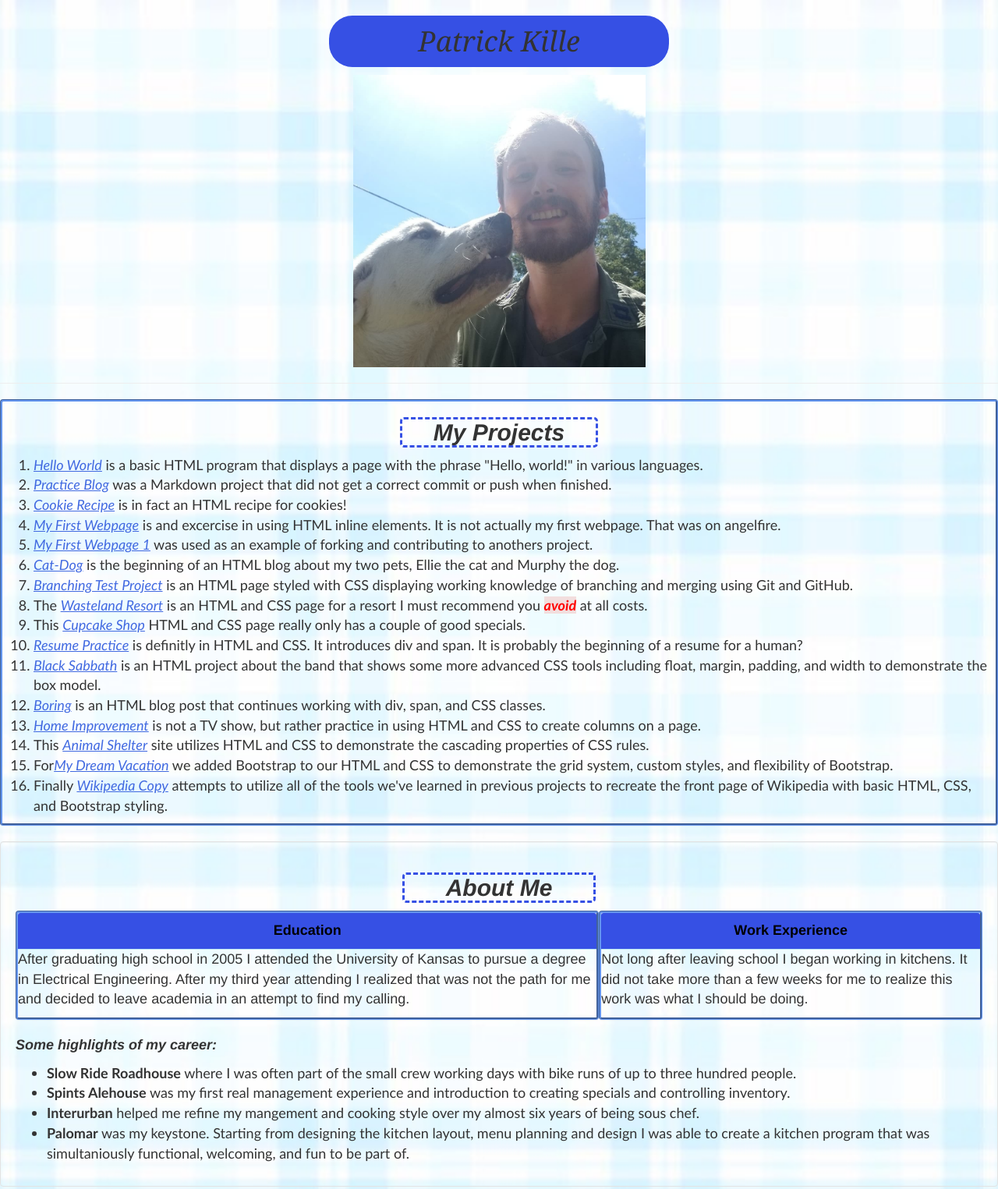
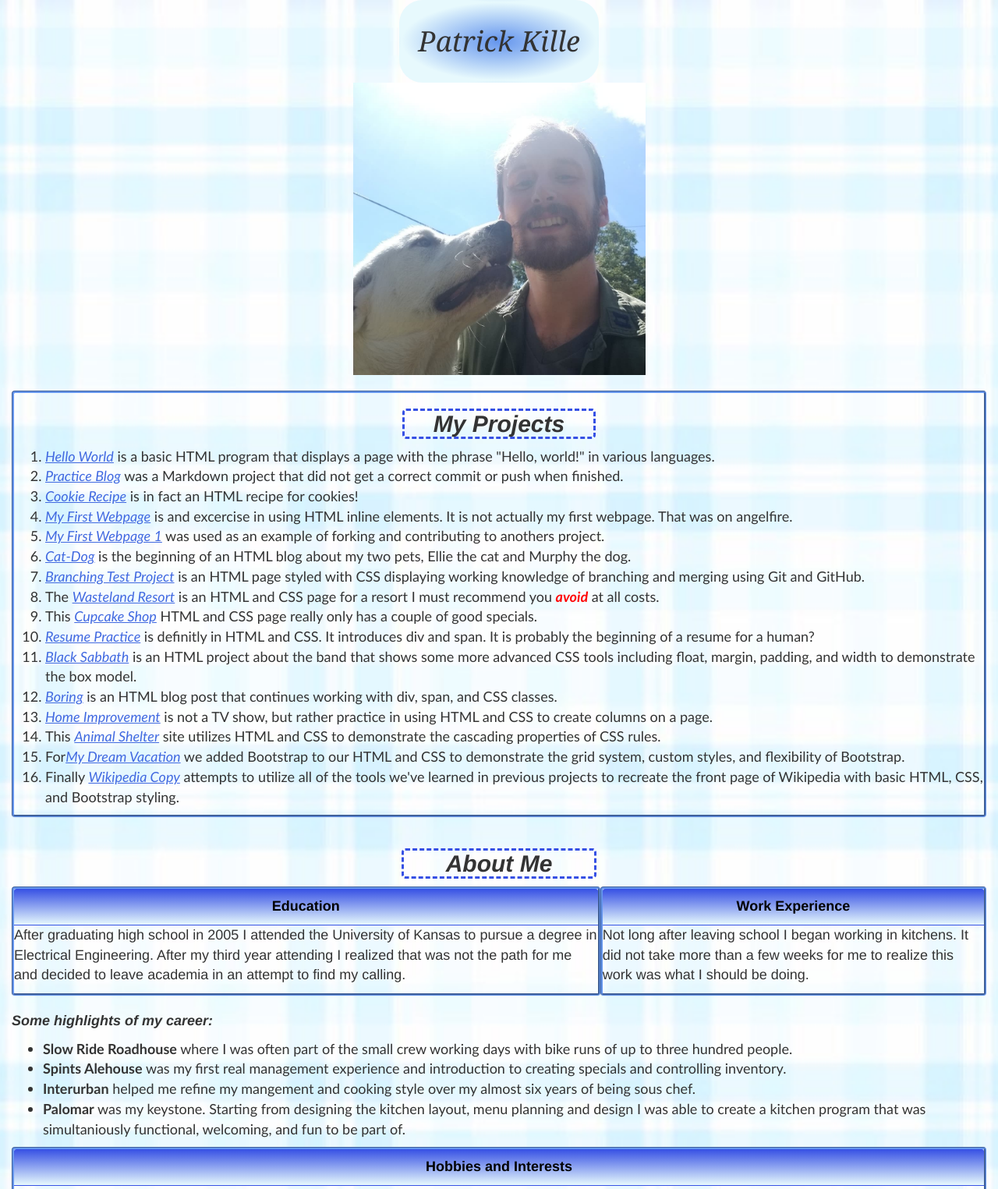
Before and after one commit to PRKille/Portfolio, a plain HTML site: page index.html in a window 1280 px wide. Shown: the top 1525 px of the page at 78% size. Drawn offline with Linux system fonts and the light colour scheme.

Commit message:
adjust some formatting and removes/replaces cluttered or extraneous code.

```diff
--- a/css/styles.css
+++ b/css/styles.css
@@ -8,19 +8,23 @@ body {
   font-family: Georgia, 'Times New Roman', Times, serif;
   font-style: italic;
   text-align: center;
-  background-color: rgb(54, 80, 228);
+  background-color: cornflowerblue;
+  background-image: radial-gradient(closest-side, cornflowerblue, #E7F9FD);
   border: solid transparent;
   border-radius: 30px;
-  padding-top: 10px;
-  padding-bottom: 10px;
-  margin-left: 33%;
-  margin-right: 33%;
+  padding-top: 30px;
+  padding-bottom: 30px;
+  margin-left: 40%;
+  margin-right: 40%;
+  margin-top: 0px;
+  margin-bottom: 0px;
 }
 
 .header img {
   max-width: 30%;
   margin-left: 35%;
   margin-right: 35%;
+  margin-bottom: 20px;
 }
 
 .panel {
@@ -33,7 +37,7 @@ strong {
   font-style: oblique;
 }
 
-.bg-danger {
+.bad {
   color: red;
 }
 
@@ -59,9 +63,10 @@ li {
   background-color: transparent;
 }
 
-.panel-info>.panel-heading {
-  background-color: rgb(54, 80, 228);
+.about{
+  background-image: linear-gradient(rgb(54, 80, 228), #E7F9FD);
 }
+
 .panel-title {
   font-size: large;
   font-weight: bolder;
--- a/index.html
+++ b/index.html
@@ -9,13 +9,14 @@
 <body>
   <div class="container-fluid header">
     <div class="row">
-      <h1 class="rounded-circle">Patrick Kille</h1>
+      <h1>Patrick Kille</h1>
     </div>
     <div>
       <img src="img/meandmurph.jpg" alt="Myself and my dog Murphy">
     </div>
   </div>
-  <hr>
+
+  <div class="container-fluid">
     <div class="panel">
       <h2><strong>My Projects</strong></h2>
       <ol>
@@ -27,9 +28,11 @@
           get a correct commit or push when finished.</li>
         <li><a href="https://github.com/PRKille/cookie-recipe"></a><em>Cookie Recipe</em> is in fact an HTML recipe for
           cookies!</li>
-      <li><a href="https://github.com/PRKille/my-first-webpage"><em>My First Webpage</em></a> is and excercise in using
+        <li><a href="https://github.com/PRKille/my-first-webpage"><em>My First Webpage</em></a> is and excercise in
+          using
           HTML inline elements. It is not actually my first webpage. That was on angelfire.</li>
-      <li><a href="https://github.com/PRKille/my-first-webpage-1"><em>My First Webpage 1</em></a> was used as an example
+        <li><a href="https://github.com/PRKille/my-first-webpage-1"><em>My First Webpage 1</em></a> was used as an
+          example
           of forking and contributing to anothers project.</li>
         <li><a href="https://github.com/PRKille/cat-dog"><em>Cat-Dog</em></a> is the beginning of an HTML blog about my
           two
@@ -39,8 +42,9 @@
           styled with CSS displaying working knowledge of branching and merging using Git and GitHub.</li>
         <li>The <a href="https://github.com/PRKille/wasteland-resort"><em>Wasteland Resort</em></a> is an HTML and CSS
           page
-        for a resort I must recommend you <span class="bg-danger"><strong>avoid</strong></span> at all costs.</li>
-      <li>This <a href="https://github.com/PRKille/cupcake_shop"><em>Cupcake Shop</em></a> HTML and CSS page really only
+          for a resort I must recommend you <span class="bad"><strong>avoid</strong></span> at all costs.</li>
+        <li>This <a href="https://github.com/PRKille/cupcake_shop"><em>Cupcake Shop</em></a> HTML and CSS page really
+          only
           has a couple of good specials.</li>
         <li><a href="https://github.com/PRKille/resume_practice"><em>Resume Practice</em></a> is definitly in HTML and
           CSS.
@@ -59,7 +63,8 @@
         <li>This <a href="https://github.com/PRKille/animal-shelter"><em>Animal Shelter</em></a> site utilizes HTML and
           CSS
           to demonstrate the cascading properties of CSS rules.</li>
-      <li>For<a href="https://github.com/PRKille/my-dream-vacation"><em>My Dream Vacation</em></a> we added Bootstrap to
+        <li>For<a href="https://github.com/PRKille/my-dream-vacation"><em>My Dream Vacation</em></a> we added Bootstrap
+          to
           our HTML and CSS to demonstrate the grid system, custom styles, and flexibility of Bootstrap.</li>
         <li>Finally <a href="https://github.com/PRKille/wikipedia-copy"><em>Wikipedia Copy</em></a> attempts to utilize
           all
@@ -68,14 +73,16 @@
           Bootstrap styling.</li>
       </ol>
     </div>
-  <div class="well">
+  </div>
+
+  <div class="container-fluid">
     <h2><strong>About Me</strong></h2>
     <div class="container-fluid">
       <div class="row">
         <div class="col-container">
           <div class="col">
-            <div class="panel panel-info">
-              <div class="panel-heading">
+            <div class="panel">
+              <div class="panel-heading about">
                 <p class="panel-title">Education</h4>
               </div>
               <p>After graduating high school in 2005 I attended the University of Kansas to pursue a degree in
@@ -85,8 +92,8 @@
             </div>
           </div>
           <div class="col">
-            <div class="panel panel-info">
-              <div class="panel-heading">
+            <div class="panel">
+              <div class="panel-heading about">
                 <p class="panel-title">Work Experience</h2>
               </div>
               <p>Not long after leaving school I began working in kitchens. It did not take more than a few weeks for me
@@ -114,9 +121,10 @@
     </ul>
   </div>
   </div>
+
   <div class="container-fluid">
-    <div class="panel panel-info">
-      <div class="panel-heading">
+    <div class="panel">
+      <div class="panel-heading about">
         <p class="panel-title">Hobbies and Interests</h4>
       </div>
       <div class="panel-body">
```
Lines whose indentation alone changed are shown as unchanged.
